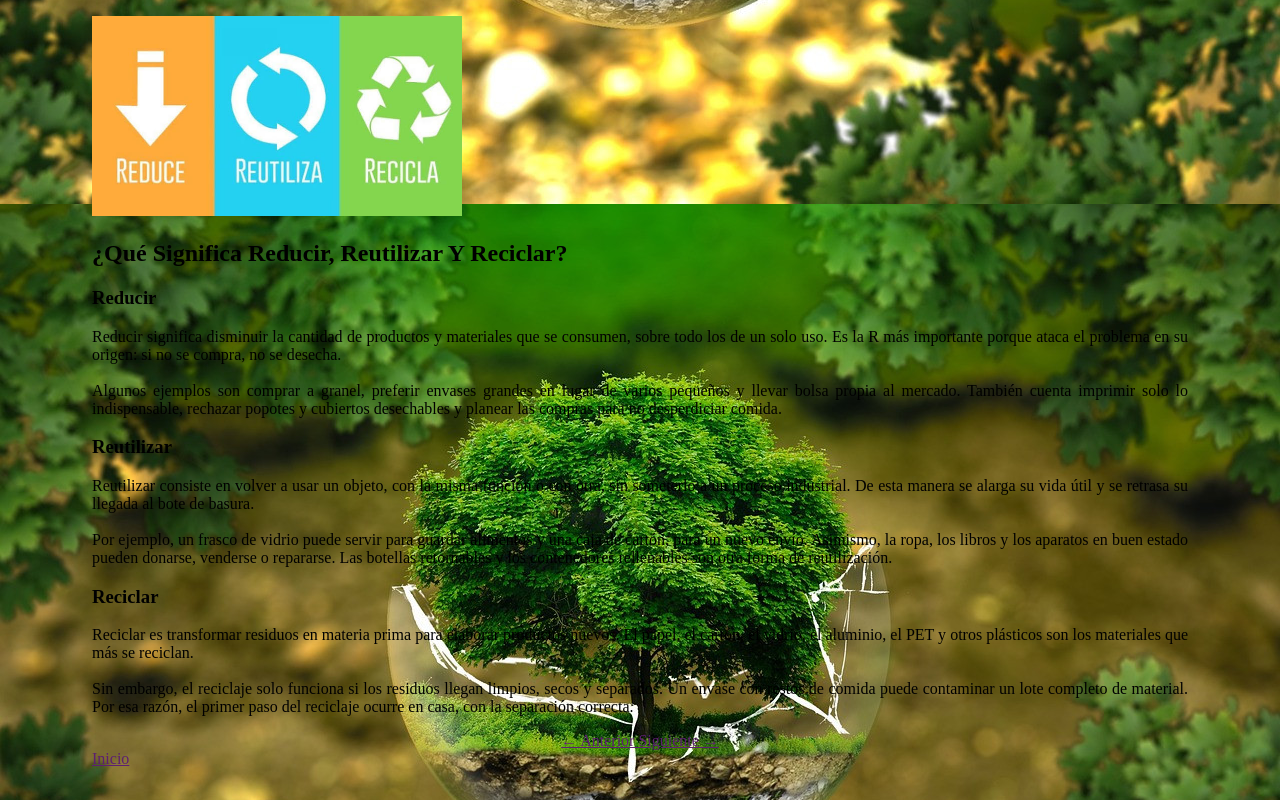
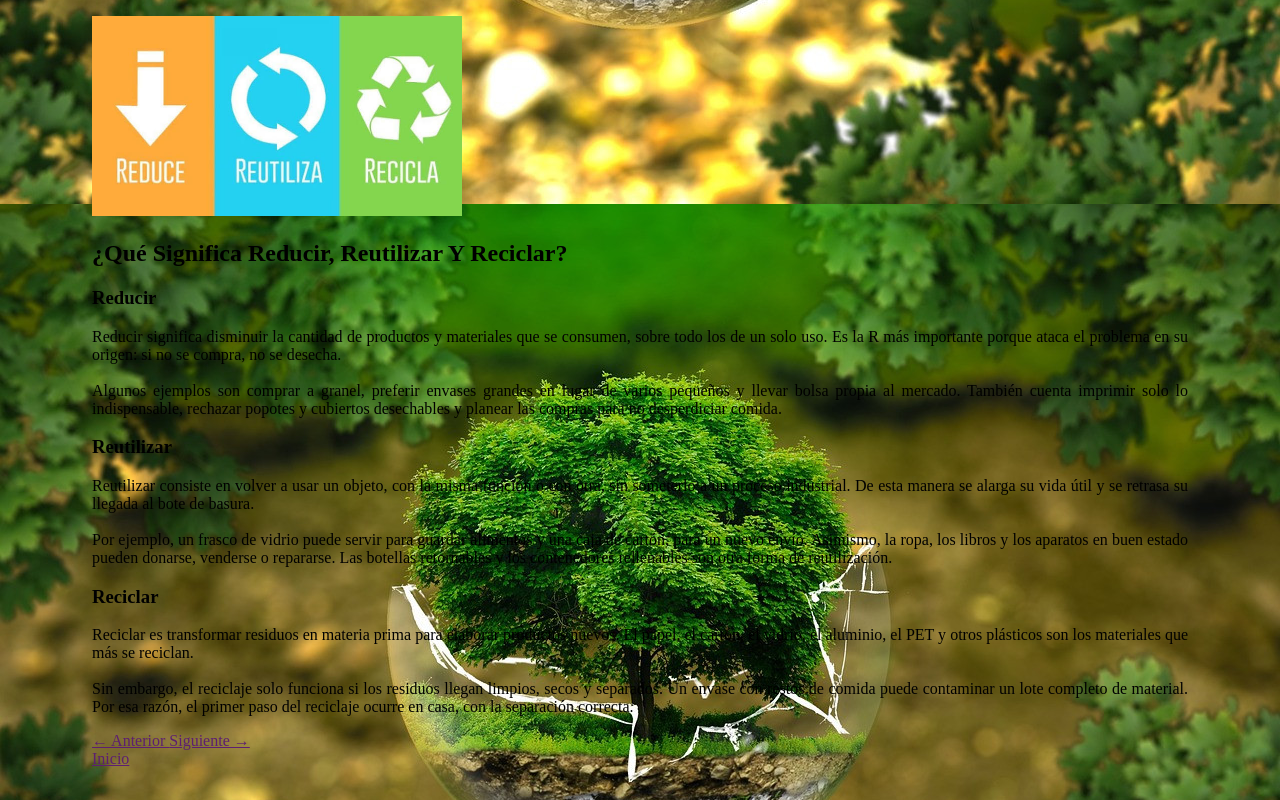
Before and after one commit to Emy801/PAEC-Ferrer-Violeta, a plain HTML site: page las_3R.html in a window 1280 px wide. Shown: the part 650-1450 px from the top of the page. Drawn offline with Linux system fonts and the light colour scheme.

Commit message:
Update est.css

```diff
--- a/est.css
+++ b/est.css
@@ -101,6 +101,3 @@ li ,ol{
     width: 230px;
     height: 120px;
 }
-.cente{
-    text-align: center;
-}
```
